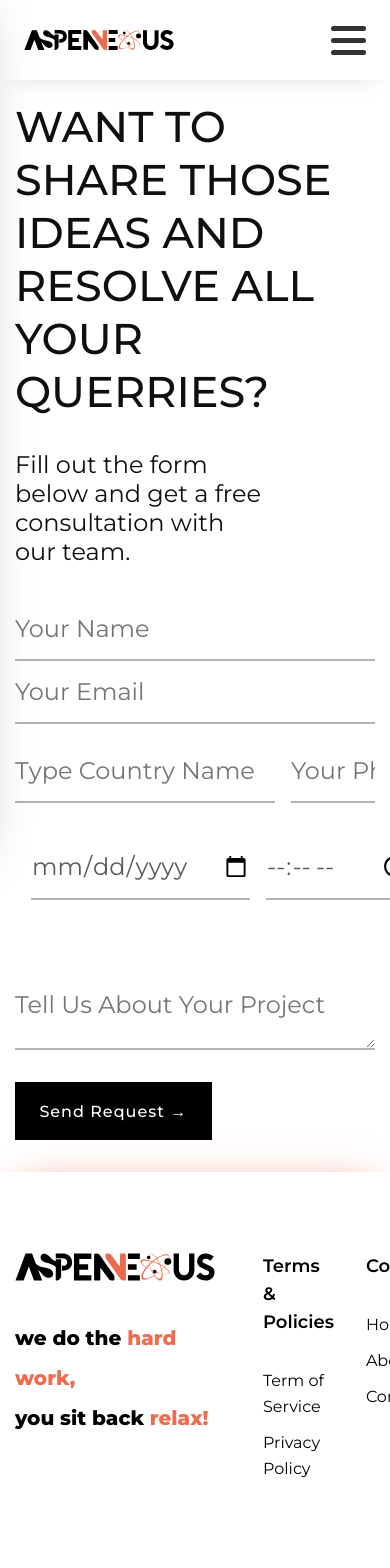
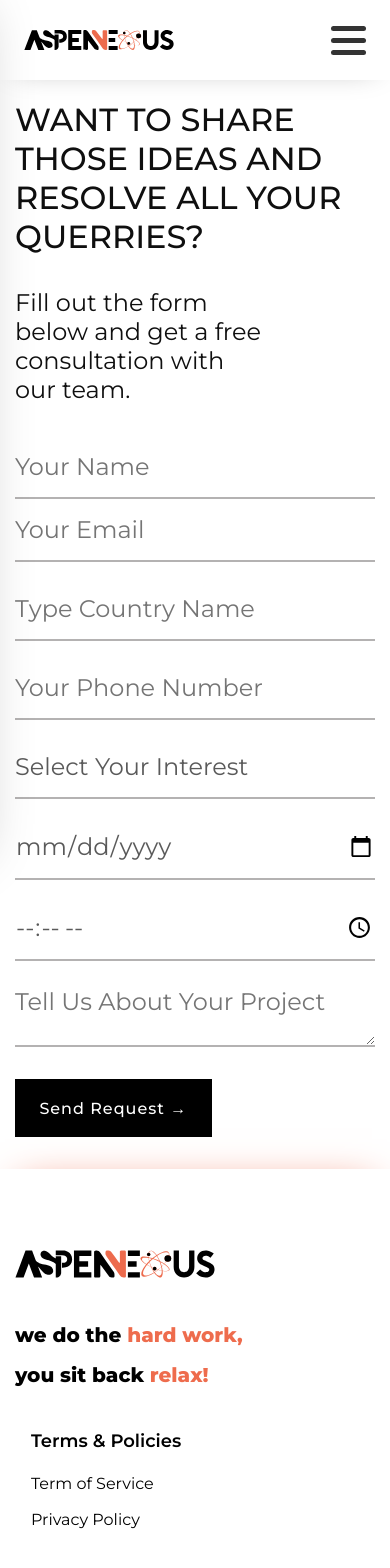
Before and after one commit to syedsaim40/aspennexus, a Next.js app: page /contact in a window 390 px wide. Shown: the top 1568 px of the page. Built offline with nearby package versions, Linux system fonts and the light colour scheme.

Commit message:
worked on responsive

```diff
--- a/pages/contact.scss
+++ b/pages/contact.scss
@@ -11,6 +11,7 @@
       width: 60%;
       @media (max-width: 768px){
         width: 100%;
+        font-size: 32px;
       }
     }
     p {
@@ -61,10 +62,18 @@
 
       }
 
+      @media (max-width: 768px){
+        flex-direction: column;
+        margin-bottom: 0;
+      }
     }
     .inquriy {
       display: flex;
       gap: 1rem;
+      @media (max-width: 768px){
+        flex-direction: column;
+        gap: 0;
+      }
 
       .interest {
         margin-top: 18px;
@@ -77,7 +86,6 @@
           font-family: var(--mont);
           width: 100%;
           padding-bottom: 1rem;
-
           display: block;
           font-size: 24px;
           font-weight: 400;
@@ -92,7 +100,12 @@
             option{
                 color: #5a5a5a;
             }
-
+        }
+        @media (max-width: 768px){
+          margin-top: 0;
+          select{
+            margin: 1rem 0;
+          }
         }
       }
       .dateTime {
@@ -154,6 +167,10 @@
           color: var(--primary);
         }
       }
+
+      @media (max-width: 768px){
+        margin-top: 10px;
+      }
     }
 
     .btn {
@@ -205,6 +222,16 @@ select option:checked {
     margin-bottom: 0 !important;
   }
 
+
+  @media (max-width: 768px){
+    margin: 1rem 0 1rem 0 !important;
+    input{
+      padding: 0 0rem 0 0;
+      margin-bottom: 0 !important;
+      margin-top: 0 !important;
+    }
+  }
+
   .dropdown {
     position: absolute;
     top: 66%;
--- a/pages/homepage.js
+++ b/pages/homepage.js
@@ -236,7 +236,7 @@ const Homepage = () => {
             {/* Banner links */}
             <div className="bannerLinks">
               <div>
-                <Link className="btn" href="/service">
+                <Link className="btn" href="/services/amazon">
                   Explore Us →
                 </Link>
               </div>
@@ -264,7 +264,7 @@ const Homepage = () => {
             <h1>Work With The Best Leaders In The Field To Innovate Your E-Store Advanced Strategy</h1>
             <p>
             Get tips that make sense to you to grow your online store. If you are establishing your online business on Amazon, Shopify, eBay, Walmart, or creating a custom website, we will equip you with everything you need to become successful. From starting a side gig on a tight budget, we have website design services that can help you kick off without breaking the bank. Looking to dominate your niche and stand out from the crowd? Let us help you make that vision a reality. We will guide you every step of the way to ensure that your e-commerce business achieves success. No matter the stage you are at in your journey, we will turn your goals into reality and position you above your competition.</p>
-            <button className="btn btn-over"  >Ready? Set? LetsGo</button>
+            <a href="/contact" className="btn btn-over">Ready? Set? LetsGo</a>
           </div>
         </div>
        </div>
--- a/src/app/Components/Footer.scss
+++ b/src/app/Components/Footer.scss
@@ -172,5 +172,17 @@
         }
       }
     }
+    @media (max-width: 768px){
+      flex-direction: column;
+      .footer_outer{
+        flex-direction: column;
+        gap: 2rem;
+        .footer_box{
+          h3{
+            margin-bottom: 1rem;
+          }
+        }
+      }
+    }
   }
 }
--- a/src/app/globals.css
+++ b/src/app/globals.css
@@ -164,8 +164,8 @@ ul {
     border: 2px solid var(--primary);
   }
   @media (max-width: 768px) {
-    padding: 0.5rem 1.2rem;
-    font-size: 12px;
+    /* padding: 0.5rem 1.2rem;
+    font-size: 12px; */
   }
 }
 .btn2 {
```
Also changed, not shown: services/common.scss (+35 -0 lines).
